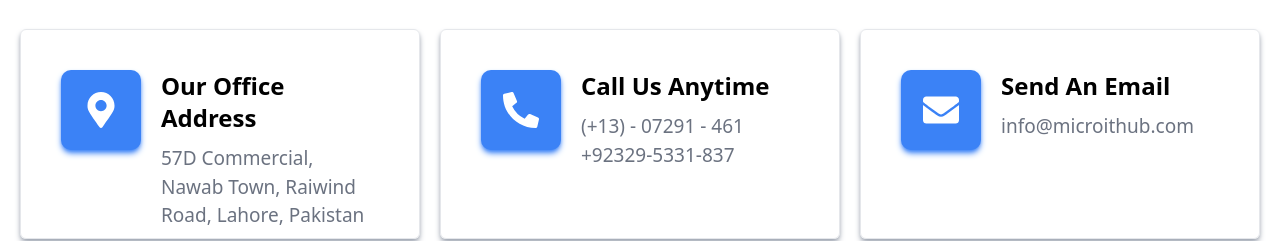
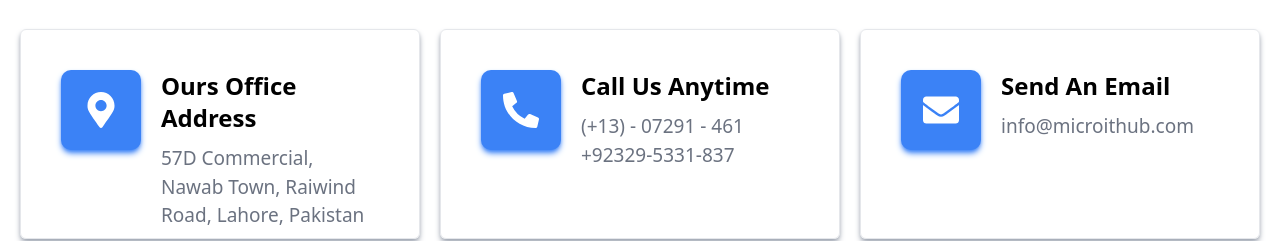
Before and after one commit to asiaahmadali/MicroItHub, a React (Vite) app: page /#/contactUs in a window 1280 px wide. Shown: the part 676-917 px from the top of the page. Built offline with nearby package versions, Linux system fonts and the light colour scheme.

Commit message:
office address

```diff
--- a/src/components/ContactUs/ContactMain.jsx
+++ b/src/components/ContactUs/ContactMain.jsx
@@ -11,7 +11,7 @@ function ContactMain()
       <FaMapMarkerAlt className="text-white text-4xl" />
     </div>
     <div>
-      <h1 className="md:text-2xl text-xl font-bold mb-[10px]">Our Office Address</h1>
+      <h1 className="md:text-2xl text-xl font-bold mb-[10px]">Ours Office Address</h1>
       <p className="md:text-[19px] text-[16px] text-gray-500">
         57D Commercial, Nawab Town, Raiwind Road, Lahore, Pakistan
       </p>
```
